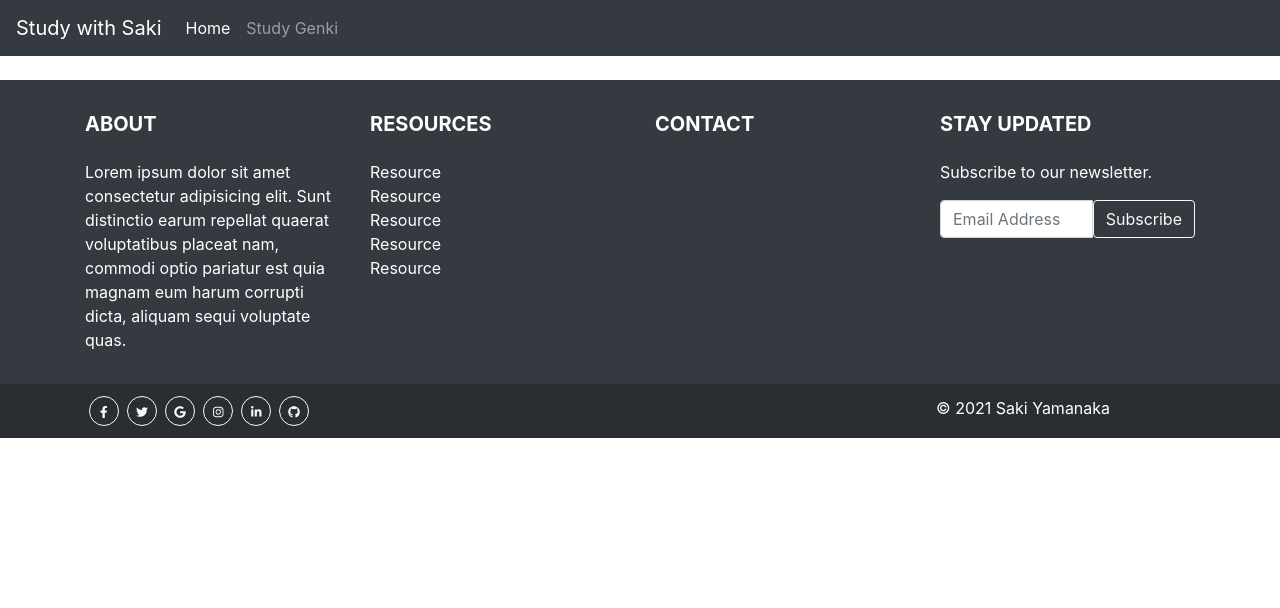
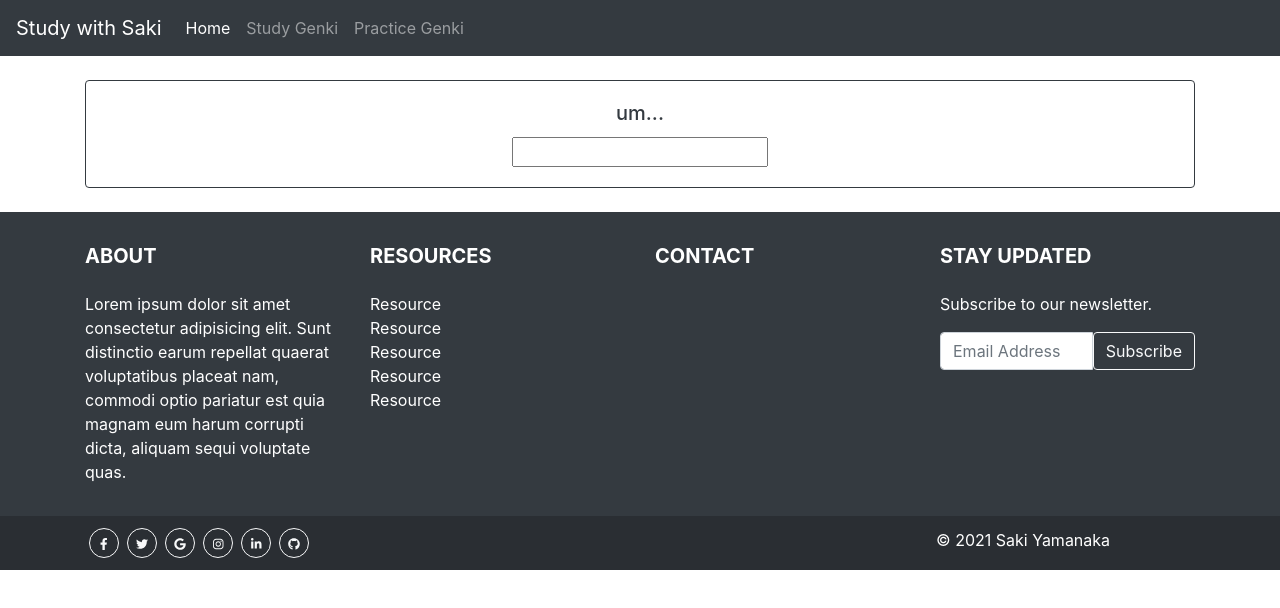
Before and after one commit to SakiYamanaka/japanese-teaching-website, an Angular app in the folder japanese-teaching-website/: page /genki-vocab-quiz in a window 1280 px wide. Before the commit this address led to /. Shown: the top 608 px of the page. Built offline with nearby package versions, Linux system fonts and the light colour scheme.

Commit message:
renamed files and created a basic poc for quiz game

```diff
--- a/japanese-teaching-website/src/app/app-routing.module.ts
+++ b/japanese-teaching-website/src/app/app-routing.module.ts
@@ -1,11 +1,13 @@
 import { NgModule } from '@angular/core';
 import { RouterModule, Routes } from '@angular/router';
-import { GenkiVocabComponent } from './genki-vocab/genki-vocab.component';
+import { GenkiVocabQuizComponent } from './genki-vocab/genki-vocab-quiz/genki-vocab-quiz.component';
+import { GenkiVocabTableComponent } from './genki-vocab/genki-vocab-table/genki-vocab-table.component';
 import { HomeComponent } from './home/home.component';
 
 const routes: Routes = [
   { path: '', component: HomeComponent },
-  { path: 'genki-vocab', component: GenkiVocabComponent },
+  { path: 'genki-vocab-table', component: GenkiVocabTableComponent },
+  { path: 'genki-vocab-quiz', component: GenkiVocabQuizComponent }
 ];
 @NgModule({
   imports: [RouterModule.forRoot(routes)],
--- a/japanese-teaching-website/src/app/app.component.html
+++ b/japanese-teaching-website/src/app/app.component.html
@@ -5,7 +5,10 @@
       <a class="nav-link" routerLink="/">Home</a>
     </li>
     <li class="nav-item">
-      <a class="nav-link" routerLink="genki-vocab">Study Genki</a>
+      <a class="nav-link" routerLink="genki-vocab-table">Study Genki</a>
+    </li>
+    <li class="nav-item">
+      <a class="nav-link" routerLink="genki-vocab-quiz">Practice Genki</a>
     </li>
   </ul>
 </nav>
--- /dev/null
+++ b/japanese-teaching-website/src/app/genki-vocab/genki-vocab-quiz/genki-vocab-quiz.component.html
@@ -0,0 +1,15 @@
+<div class="container">
+    <div class="card text-center border-dark mb-3">
+        <!-- <div class="card-header">
+            Featured
+        </div> -->
+        <div class="card-body text-dark">
+            <h5 class="card-title">{{genkiVocab[0].meaning}}</h5>
+            <!-- <p class="card-text">With supporting text below as a natural lead-in to additional content.</p> -->
+            <input type="text" placeholder="" id="submitanswertextbox" (keyup.enter)=submitAnswer() />
+        </div>
+        <!-- <div class="card-footer text-muted">
+            2 days ago
+        </div> -->
+    </div>
+</div>
--- /dev/null
+++ b/japanese-teaching-website/src/app/genki-vocab/genki-vocab-quiz/genki-vocab-quiz.component.ts
@@ -0,0 +1,21 @@
+import { Component } from '@angular/core';
+import { faSearch } from '@fortawesome/free-solid-svg-icons';
+import { genkiVocab } from '../genki-vocab';
+
+@Component({
+  selector: 'genki-vocab-quiz-component',
+  templateUrl: './genki-vocab-quiz.component.html',
+})
+
+export class GenkiVocabQuizComponent {
+  genkiVocab = genkiVocab;
+
+  submitAnswer() {
+    let answer = (<HTMLInputElement>document.getElementById('submitanswertextbox')).value;
+    if (genkiVocab[0].kana === answer) {
+      console.log("correct");
+    } else {
+      console.log("incorrect");
+    }
+  }
+}
```
Also changed, not shown: japanese-teaching-website/src/app/app.module.ts (+5 -3 lines), japanese-teaching-website/src/app/genki-vocab/genki-vocab-table/genki-vocab-table.component.ts (renamed from japanese-teaching-website/src/app/genki-vocab/genki-vocab.component.ts, +5 -5 lines), japanese-teaching-website/src/app/genki-vocab/genki-vocab-table/genki-vocab-table.component.html (renamed from japanese-teaching-website/src/app/genki-vocab/genki-vocab.component.html).
